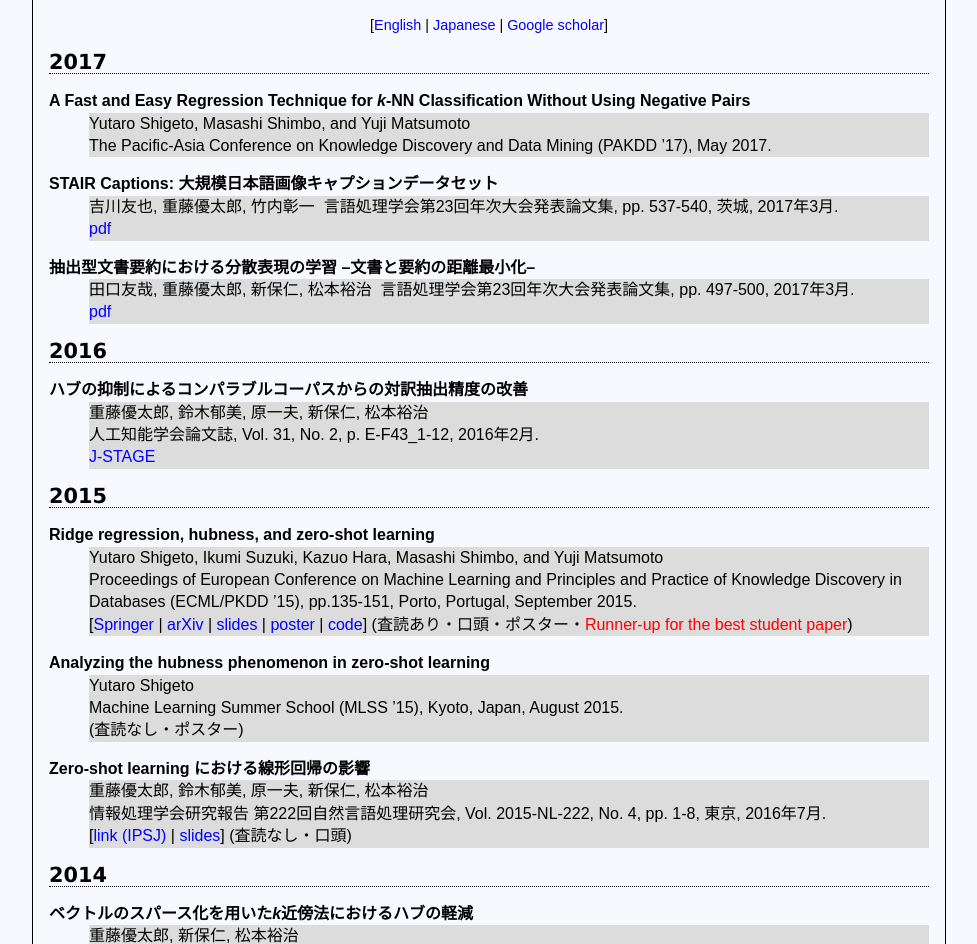
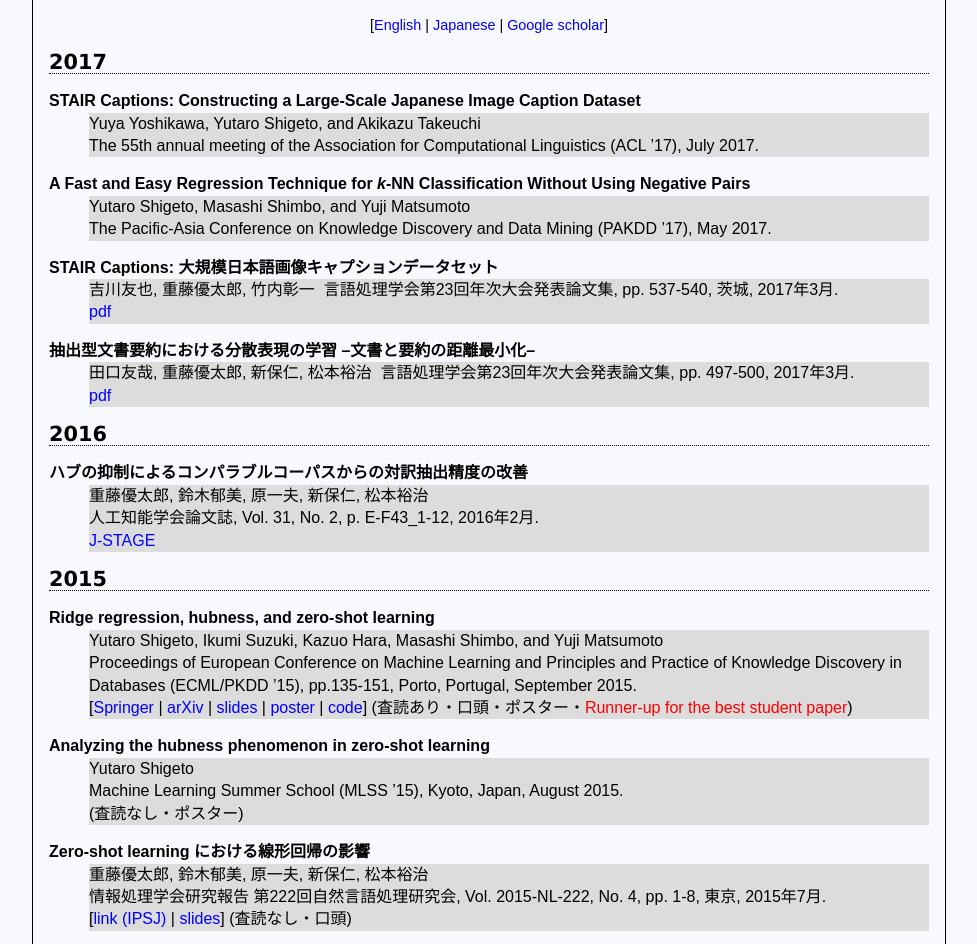
Before and after one commit to yutaro-s/yutaro-s.github.io, a plain HTML site: page publication.html in a window 1280 px wide. Shown: the top 944 px of the page, without its empty margins (151-1128 px from the left). Drawn offline with Linux system fonts and the light colour scheme.

Commit message:
Add ACL'17

```diff
--- a/publication.html
+++ b/publication.html
@@ -27,6 +27,9 @@
 <body>
 <h1 id="section">2017</h1>
 <dl>
+<dt><strong>STAIR Captions: Constructing a Large-Scale Japanese Image Caption Dataset</strong></dt>
+<dd><p>Yuya Yoshikawa, Yutaro Shigeto, and Akikazu Takeuchi<br />The 55th annual meeting of the Association for Computational Linguistics (ACL ’17), July 2017.</p>
+</dd>
 <dt><strong>A Fast and Easy Regression Technique for <span class="math"><em>k</em></span>-NN Classification Without Using Negative Pairs</strong></dt>
 <dd><p>Yutaro Shigeto, Masashi Shimbo, and Yuji Matsumoto<br />The Pacific-Asia Conference on Knowledge Discovery and Data Mining (PAKDD ’17), May 2017. <!-- (査読あり・long presentation 45/458)  採択率 28.2% (45+84/458) --></p>
 </dd>
@@ -52,7 +55,7 @@
 <dd><p>Yutaro Shigeto<br />Machine Learning Summer School (MLSS ’15), Kyoto, Japan, August 2015.<br />(査読なし・ポスター)</p>
 </dd>
 <dt><strong>Zero-shot learning における線形回帰の影響</strong></dt>
-<dd><p>重藤優太郎, 鈴木郁美, 原一夫, 新保仁, 松本裕治<br />情報処理学会研究報告 第222回自然言語処理研究会, Vol. 2015-NL-222, No. 4, pp. 1-8, 東京, 2016年7月.<br />[<a href="http://id.nii.ac.jp/1001/00142585/">link (IPSJ)</a> | <a href="http://cl.naist.jp/~yutaro-s/download/Shigeto_NL222_slides.pdf">slides</a>] (査読なし・口頭)</p>
+<dd><p>重藤優太郎, 鈴木郁美, 原一夫, 新保仁, 松本裕治<br />情報処理学会研究報告 第222回自然言語処理研究会, Vol. 2015-NL-222, No. 4, pp. 1-8, 東京, 2015年7月.<br />[<a href="http://id.nii.ac.jp/1001/00142585/">link (IPSJ)</a> | <a href="http://cl.naist.jp/~yutaro-s/download/Shigeto_NL222_slides.pdf">slides</a>] (査読なし・口頭)</p>
 </dd>
 </dl>
 <h1 id="section-3">2014</h1>
```
Also changed, not shown: index.html (+3 -0 lines).
